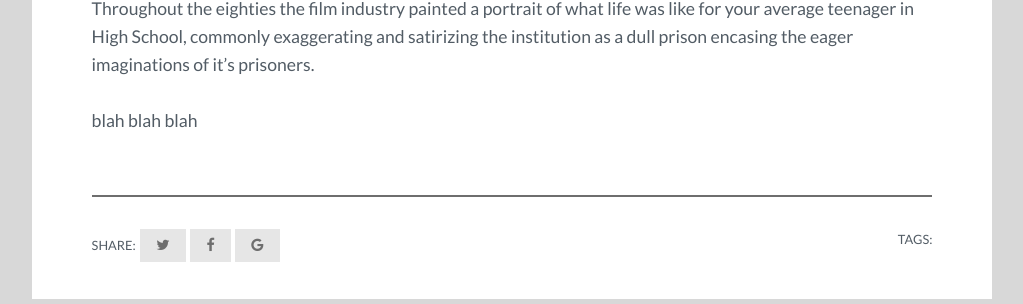
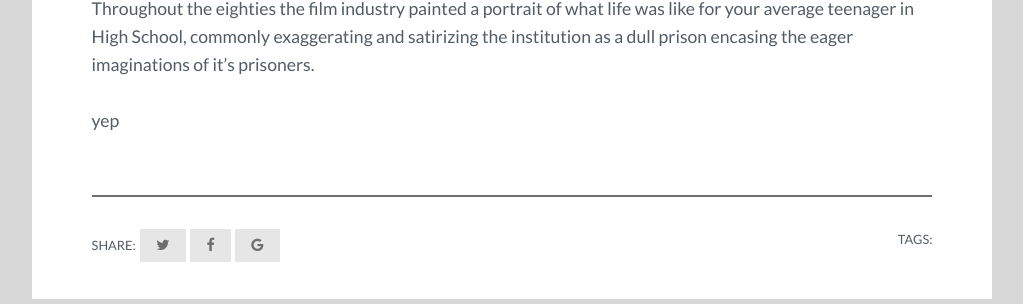
Before and after one commit to pizzapgh/broken_glasses, a Jekyll site: the page built from _posts/2017-12-06-super-daryl-deluxe-teaches-you-how-to-make-friends-and-save-the-world.markdown, in a window 1280 px wide. Shown: the part 985-1289 px from the top of the page, without its empty margins (128-1151 px from the left). Built offline with Jekyll 4.4.1, drawn with Linux system fonts in a browser that asks for light colours; nearby versions of some CDN libraries; our own code applies the rules of GitHub Pages for plain Markdown files; comment, search, counter and statistics services are not loaded.

Commit message:
Updated Super Daryl Deluxe Teaches You How To Make Friends And Save The World

```diff
--- a/_posts/2017-12-06-super-daryl-deluxe-teaches-you-how-to-make-friends-and-save-the-world.markdown
+++ b/_posts/2017-12-06-super-daryl-deluxe-teaches-you-how-to-make-friends-and-save-the-world.markdown
@@ -12,4 +12,4 @@ This article is an edited transcript of an earlier [video](https://www.youtube.c
 
 Throughout the eighties the film industry painted a portrait of what life was like for your average teenager in High School, commonly exaggerating and satirizing the institution as a dull prison encasing the eager imaginations of it's prisoners.
 
-blah blah blah
+yep
```
